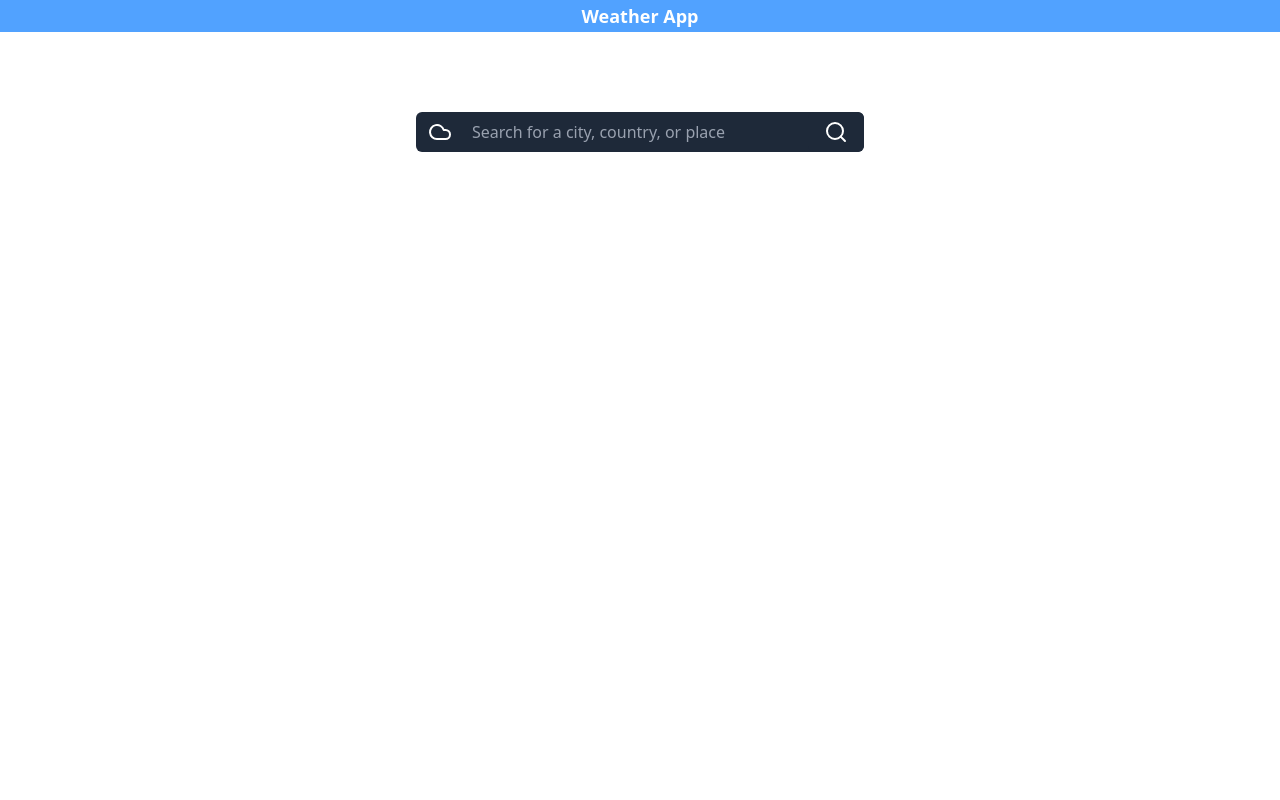
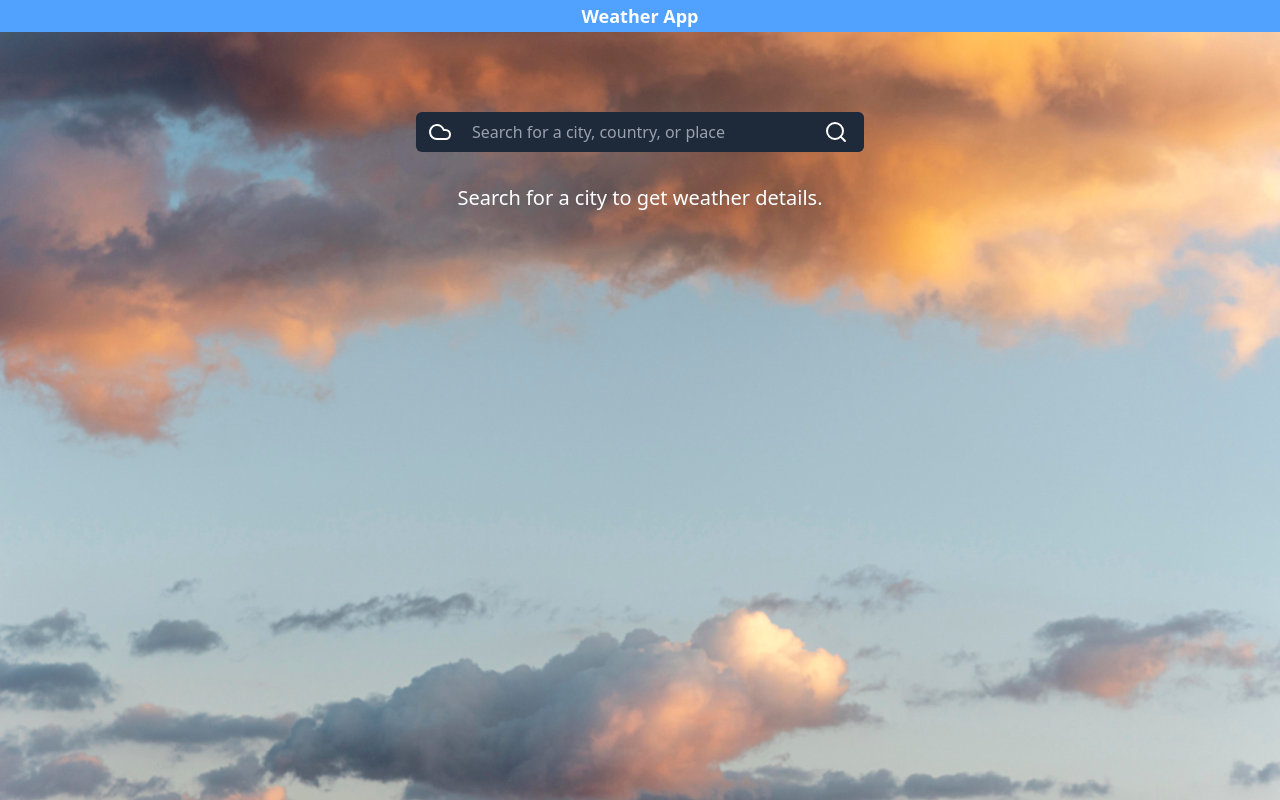
Before and after one commit to Kouvousis/react-weather-app, a React (Vite) app: page / in a window 1280 px wide. Built offline with nearby package versions, Linux system fonts and the light colour scheme; no server answers.

Commit message:
feat: Custom background logic depending on weather conditions

```diff
--- a/src/components/Layout.tsx
+++ b/src/components/Layout.tsx
@@ -1,14 +1,47 @@
+import type { WeatherData } from "../api/API";
 import Header from "./Header";
 
 interface LayoutProps {
   children?: React.ReactNode;
+  weatherData?: WeatherData | null;
 }
 
-const Layout = ({ children }: LayoutProps) => {
+const Layout = ({ children, weatherData }: LayoutProps) => {
+  const getBackground = () => {
+    if (!weatherData) {
+      return "default-background";
+    }
+
+    const weatherMain = weatherData.weather[0].main.toLowerCase();
+
+    switch (weatherMain) {
+      case "atmosphere":
+        return "atmosphere-background";
+      case "clear":
+        return "clear-background";
+      case "clouds":
+        return "clouds-background";
+      case "drizzle":
+        return "drizzle-background";
+      case "rain":
+        return "rain-background";
+      case "snow":
+        return "snow-background";
+      case "thunderstorm":
+        return "thunderstorm-background";
+      default:
+        return "default-background";
+    }
+  };
+  const currentBackground = getBackground();
   return (
     <>
       <Header />
-      <div className="container mx-auto min-h-[95vh] pt-24">{children}</div>
+      <div
+        className={`container mx-auto min-h-[100vh] pt-24 ${currentBackground}`}
+      >
+        {children}
+      </div>
     </>
   );
 };
```
